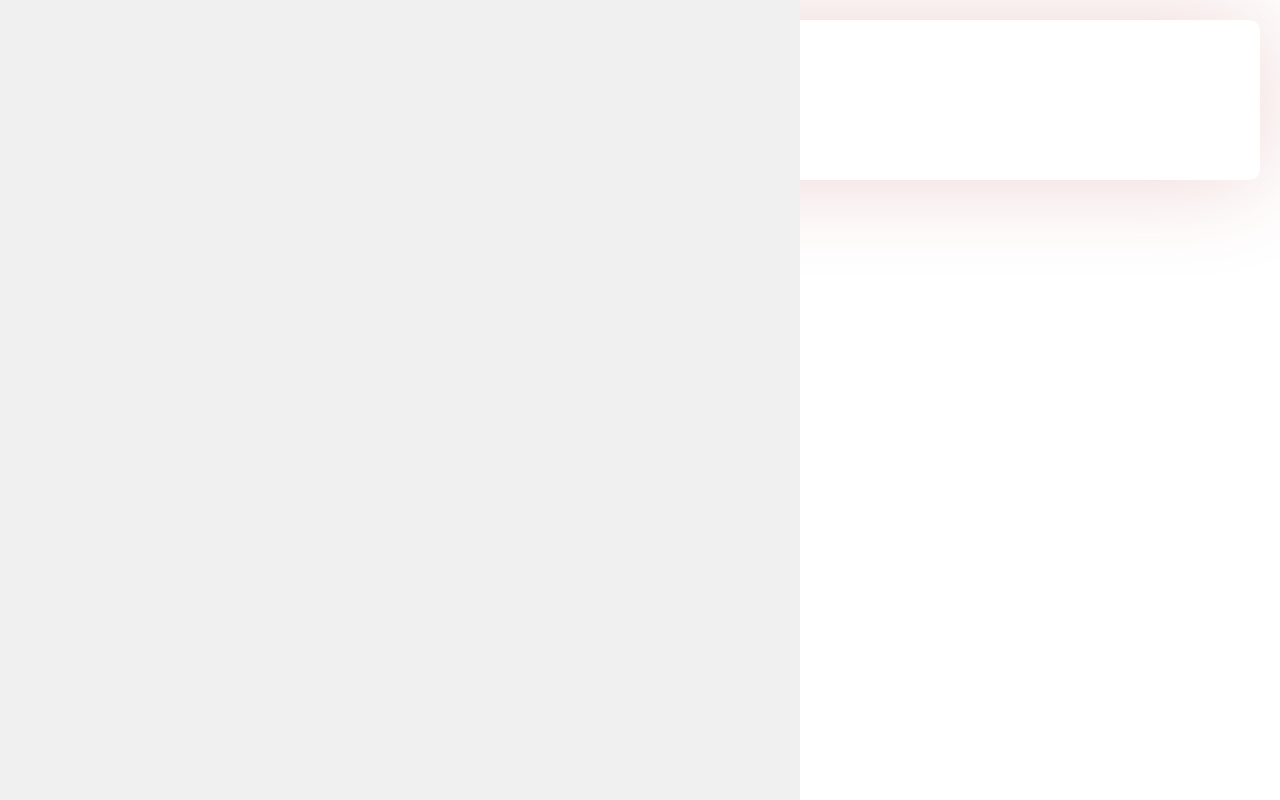
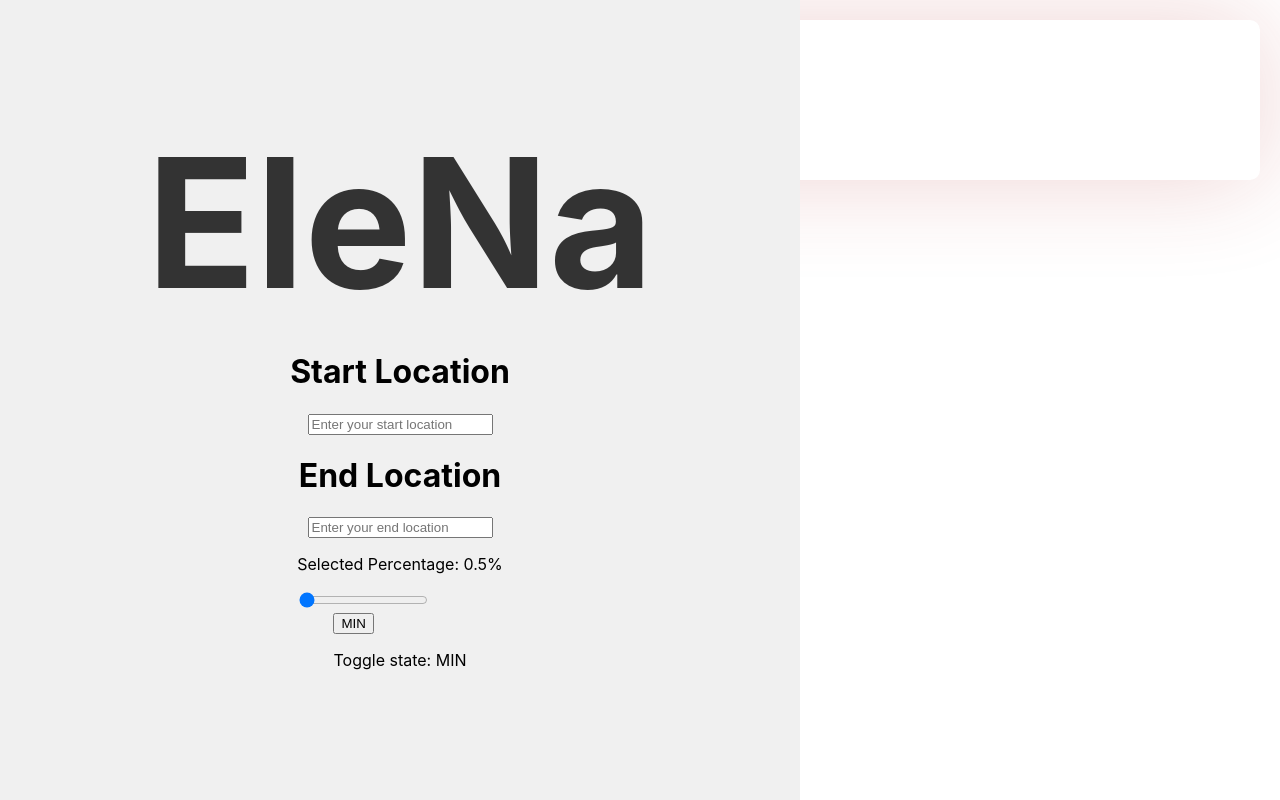
Before and after one commit to esavitz/EleNa, a React (Create React App) app in the folder frontend/: page / in a window 1280 px wide. Built offline with nearby package versions, Linux system fonts and the light colour scheme.

Commit message:
added forms and buttons to update state variables

```diff
--- a/frontend/src/components/Landing.js
+++ b/frontend/src/components/Landing.js
@@ -4,15 +4,35 @@ import './styles/Landing.css';
 
 function Landing() {
   const [route, setRoute] = useState(null); // [route, setRoute]
-  const [startPosition, setStartPosition] = useState("");
-  const [destination, setDestination] = useState("");
-  const [multiplier, setMultiplier] = useState(.5);
-  const [routeType, setRouteType] = useState(true);
+  const [start, setStart] = useState("");
+  const [end, setEnd] = useState("");
+  const [percentage, setPercentage] = useState(.5);
+  const [max, setMax] = useState(true);
 
   const getRoute = async () => {
     const res = await axios.get('http://localhost:5000/get_route');
     setRoute(res.data);
     console.log(res);
+  };
+
+  const handleStart = (event) => {
+    setStart(event.target.value);
+    console.log(start)
+  };
+
+  const handleEnd = (event) => {
+    setEnd(event.target.value);
+    console.log(end)
+  };
+
+  const handlePercentage = (event) => {
+    setPercentage(event.target.value);
+    console.log(percentage)
+  };
+
+  const handleMax = () => {
+    setMax(!max);
+    console.log(max)
   };
 
   return (
@@ -23,7 +43,29 @@ function Landing() {
         <p>{route}</p>
       </div>
       <div className='left-box'>
-
+        <h1 className='title'>EleNa</h1>
+        <h1>Start Location</h1>
+        <form>
+          <input type="text" id="start" start="start" placeholder="Enter your start location" value={start} onChange={handleStart} required></input>
+        </form>
+        <h1>End Location</h1>
+        <form>
+          <input type="text" id="end" start="end" placeholder="Enter your end location" value={end} onChange={handleEnd} required></input>
+        </form>
+        <div>
+          <p>Selected Percentage: {percentage}%</p>
+          <input
+            type="range"
+            min="100"
+            max="200"
+            value={percentage}
+            onChange={handlePercentage}
+          />
+        </div>
+        <div>
+          <button onClick={handleMax}>{max ? 'MIN' : 'MAX'}</button>
+          <p>Toggle state: {max ? 'MIN' : 'MAX'}</p>
+        </div>
       </div>
     </div>
   );
--- a/frontend/src/components/styles/Landing.css
+++ b/frontend/src/components/styles/Landing.css
@@ -8,6 +8,9 @@
 }
 
 .left-box {
+    display: flex;
+    justify-content: center;
+    align-items: center;
     position: absolute;
     left: 0;
     top: 50%;
@@ -15,8 +18,19 @@
     transform: translateY(-50%);
     width: 800px;
     /* Adjust the width as needed */
-    height: 800px;
+    height: 100vh;
     /* Adjust the height as needed */
     background-color: #f0f0f0;
     /* Adjust the background color as needed */
+    flex-direction: column;
+    margin-bottom: 20px; /* Add spacing between the boxes */
 }
+
+.title {
+    font-size: 180px;
+    /* Adjust the font size as needed */
+    color: #333;
+    /* Adjust the text color as needed */
+    margin: 0;
+    /* Remove any default margin */
+}
```
